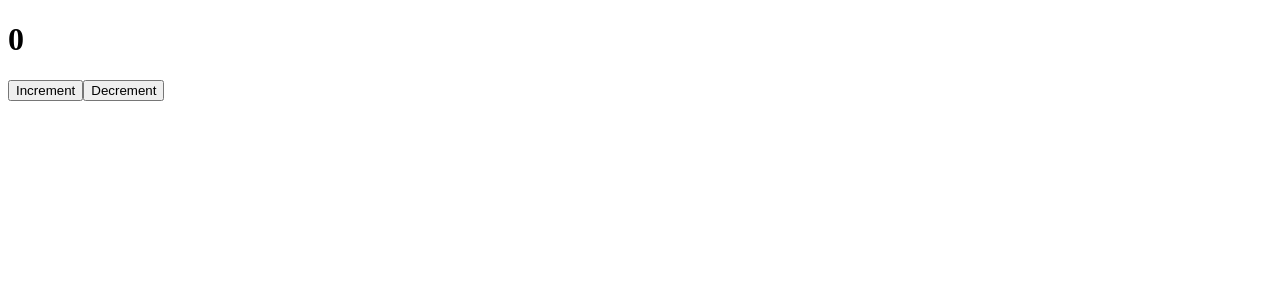
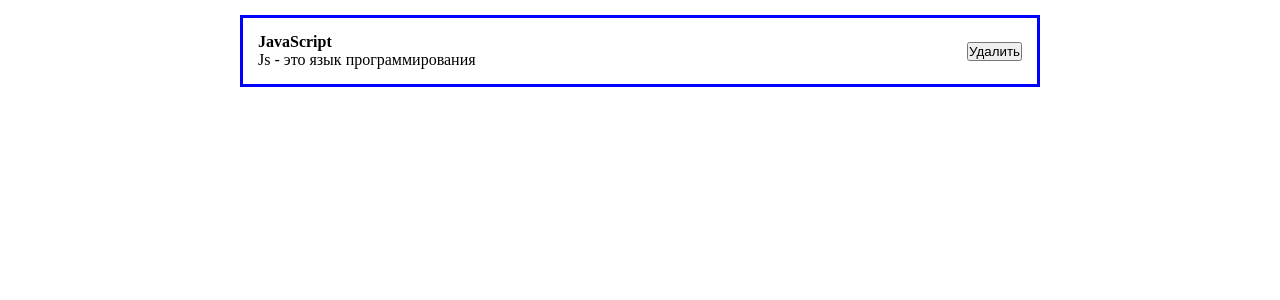
Before and after one commit to kaiiisaka/React, a React (Create React App) app: page / in a window 1280 px wide. Shown: the top 300 px of the page. Built offline with nearby package versions, Linux system fonts and the light colour scheme.

Commit message:
with css

```diff
--- a/src/App.js
+++ b/src/App.js
@@ -1,13 +1,24 @@
 import React, { useState } from 'react';
 import ClassCounter from './components/ClassCounter';
 import Counter from './components/counter';
+import './styles/App.css';
 
 function App() {
-   const [value, setvalue] = useState('React')
+   const [value, setvalue] = useState('инпут текст')
 
     return (
     <div className = "App">
-      <ClassCounter/>
+      <div className = "post">
+        <div className ="post__content">
+          <strong>JavaScript</strong>
+          <div>
+            Js - это язык программирования
+          </div>
+        </div>
+        <div className='post__btns'>
+          <button>Удалить</button>
+        </div>
+      </div>
     </div>
     );
 }
--- /dev/null
+++ b/src/styles/App.css
@@ -0,0 +1,23 @@
+*{
+    margin: 0;
+    padding: 0;
+    box-sizing: border-box;
+}
+
+#root{
+    display: flex;
+    justify-content: center;
+}
+
+.App{
+    width: 800px;
+}
+
+.post {
+    display: flex;
+    padding: 15px;
+    border: 3px solid blue;
+    margin-top: 15px;
+    justify-content: space-between;
+    align-items: center;
+}
```
